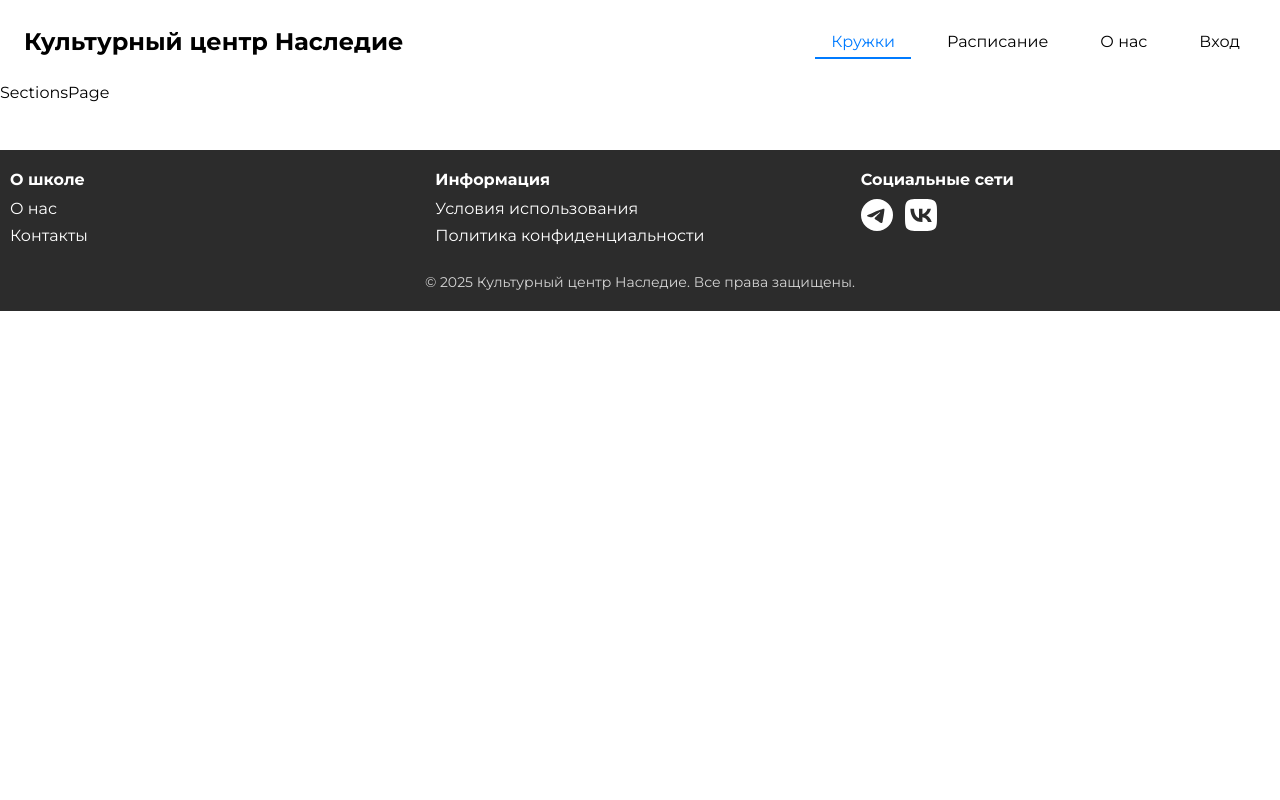
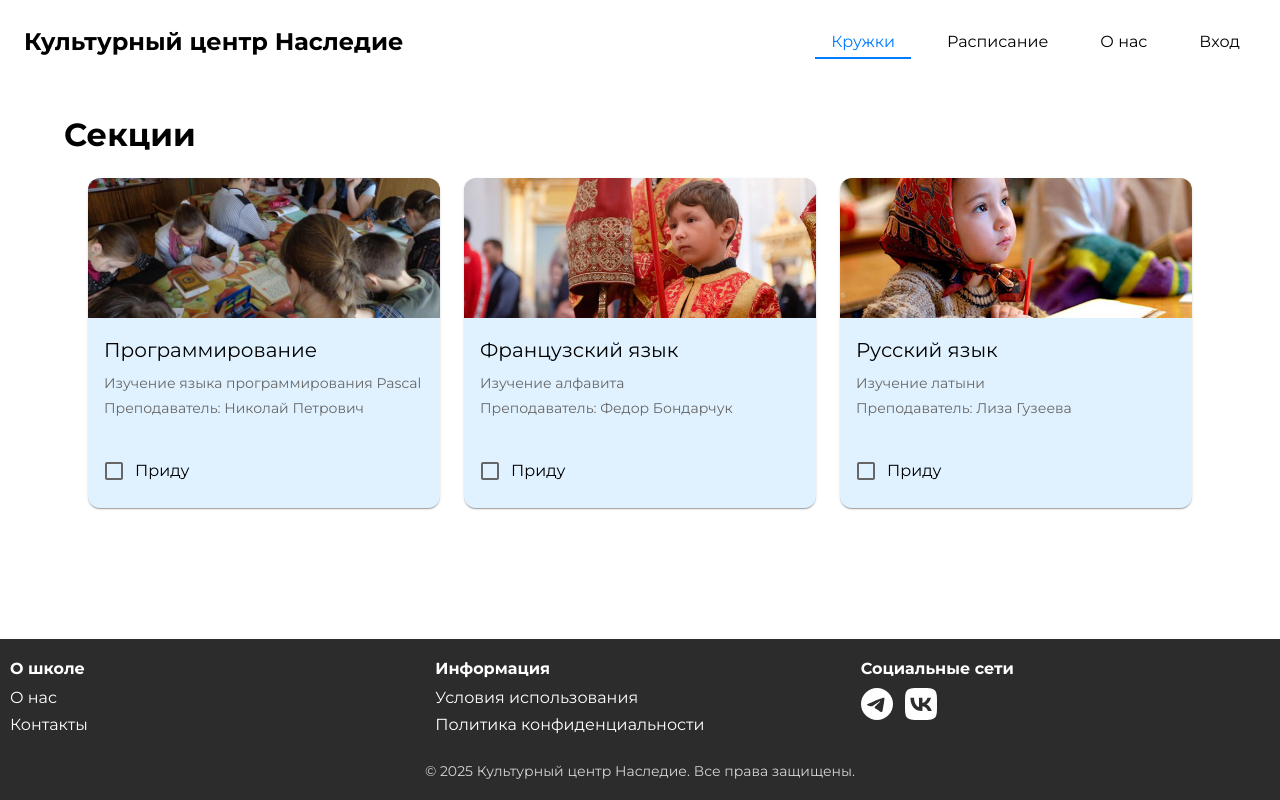
Before and after one commit to SergeyBogomolovv/hram-front, a React (Vite) app: page /sections in a window 1280 px wide. Built offline with nearby package versions, Linux system fonts and the light colour scheme.

Commit message:
feat: refactor and add sections

```diff
--- /dev/null
+++ b/src/features/sections/api/use-get-sections.ts
@@ -0,0 +1,37 @@
+import { useQuery } from '@tanstack/react-query';
+
+const data = [
+  {
+    id: 1,
+    title: 'Программирование',
+    content: 'Изучение языка программирования Pascal',
+    teacher: 'Николай Петрович',
+    image: 'card1.jpeg',
+  },
+  {
+    id: 2,
+    title: 'Французский язык',
+    content: 'Изучение алфавита',
+    teacher: 'Федор Бондарчук',
+    image: 'card2.jpg',
+  },
+  {
+    id: 3,
+    title: 'Русский язык',
+    content: 'Изучение латыни',
+    teacher: 'Лиза Гузеева',
+    image: 'card3.jpg',
+  },
+];
+
+export const useGetSections = () => {
+  return useQuery({
+    queryKey: ['sections'],
+    queryFn: async () => {
+      // const response = await $api.get<Section[]>('/sections');
+      // return response.data;
+
+      return data; // only for test
+    },
+  });
+};
--- /dev/null
+++ b/src/features/sections/index.ts
@@ -0,0 +1 @@
+export { SectionsList } from './ui/list';
--- /dev/null
+++ b/src/features/sections/ui/card.tsx
@@ -0,0 +1,46 @@
+import {
+  Box,
+  Typography,
+  Card,
+  CardMedia,
+  CardContent,
+  FormControlLabel,
+  Checkbox,
+} from '@mui/material';
+
+type Props = {
+  image: string;
+  title: string;
+  content: string;
+  teacher: string;
+};
+
+export function SectionCard({ image, teacher, title, content }: Props) {
+  return (
+    <Card
+      sx={{
+        flex: '1 1 calc(33% - 24px)',
+        minWidth: '280px',
+        maxWidth: '100%',
+        display: 'flex',
+        flexDirection: 'column',
+      }}
+    >
+      <CardMedia component="img" height="140" image={image} alt={title} />
+      <CardContent sx={{ flexGrow: 1 }}>
+        <Typography variant="h6" gutterBottom>
+          {title}
+        </Typography>
+        <Typography variant="body2" color="text.secondary" gutterBottom>
+          {content}
+        </Typography>
+        <Typography variant="body2" color="text.secondary">
+          Преподаватель: {teacher}
+        </Typography>
+      </CardContent>
+      <Box sx={{ display: 'flex', justifyContent: 'space-between', p: 2 }}>
+        <FormControlLabel control={<Checkbox />} label="Приду" />
+      </Box>
+    </Card>
+  );
+}
--- /dev/null
+++ b/src/features/sections/ui/list.tsx
@@ -0,0 +1,35 @@
+import { useGetSections } from '../api/use-get-sections';
+import { Box, Typography } from '@mui/material';
+import { SectionCard } from './card';
+
+export function SectionsList() {
+  const { data: sections, isLoading, isError } = useGetSections();
+
+  if (isLoading) {
+    return <Typography>Загрузка данных, подождите...</Typography>;
+  }
+
+  if (isError) {
+    return (
+      <Typography>
+        Ошибка при загрузке секций, повторите попытку позже
+      </Typography>
+    );
+  }
+
+  return (
+    <Box sx={{ padding: 3 }}>
+      <Box
+        sx={{
+          display: 'flex',
+          flexWrap: 'wrap',
+          gap: 3,
+        }}
+      >
+        {sections?.map((section) => (
+          <SectionCard key={section.id} {...section} />
+        ))}
+      </Box>
+    </Box>
+  );
+}
--- a/src/pages/sections/sections.tsx
+++ b/src/pages/sections/sections.tsx
@@ -1,3 +1,13 @@
+import { SectionsList } from '@/features/sections';
+import { Container } from '@mui/material';
+
 export default function SectionsPage() {
-  return <div>SectionsPage</div>;
+  return (
+    <div style={{ flex: 1 }}>
+      <Container maxWidth="lg" sx={{ mt: 4, mb: 4 }}>
+        <h1>Секции</h1>
+        <SectionsList />
+      </Container>
+    </div>
+  );
 }
```
